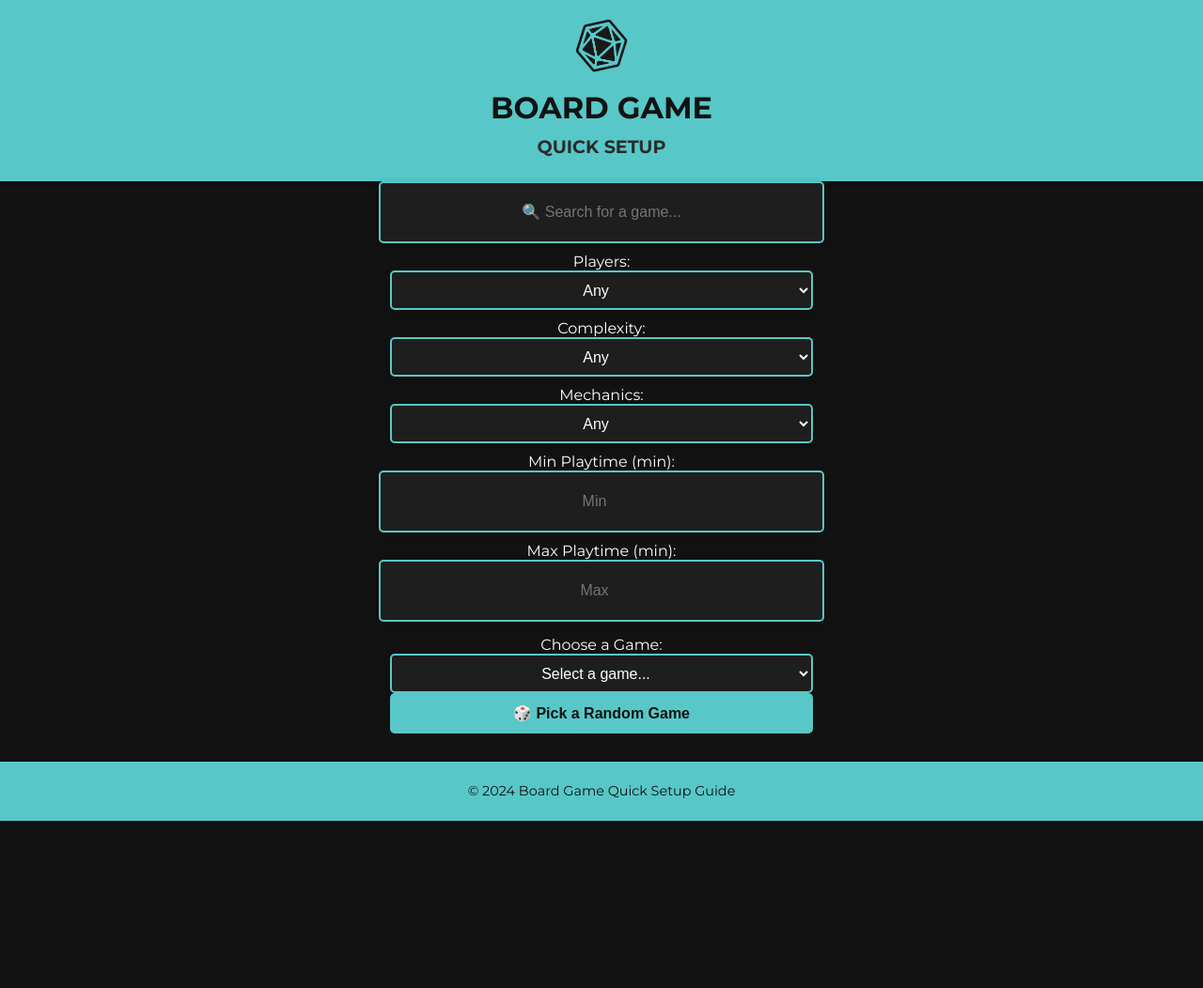
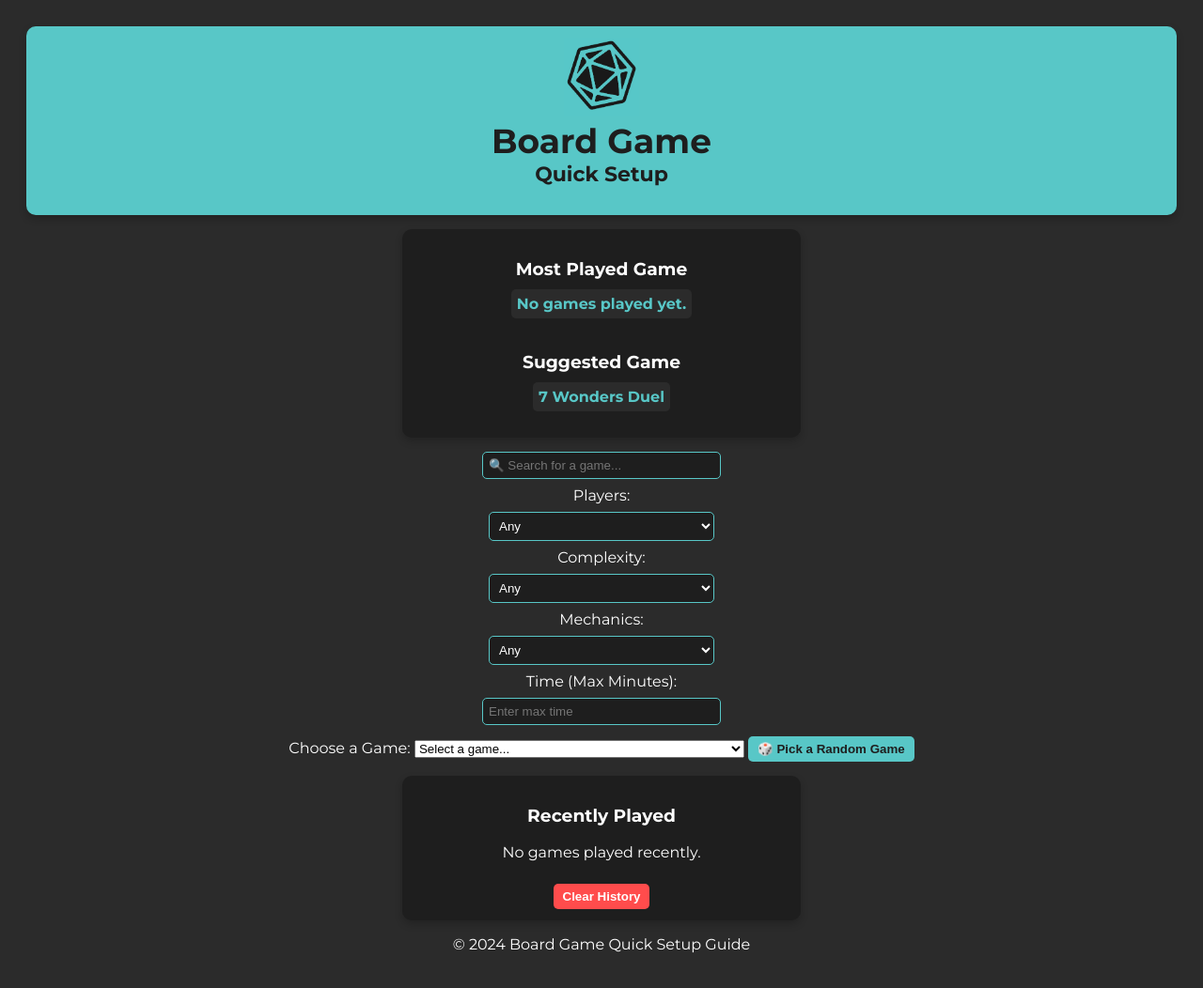
Before and after one commit to ccox0719/game, a plain HTML site: page index.html in a window 1280 px wide. Shown: the whole page at 94% size. Before the commit the page ends 874 px from the top, so only its background shows below. Drawn offline with Linux system fonts and the light colour scheme.

Commit message:
Updated project

```diff
--- a/index.html
+++ b/index.html
@@ -7,7 +7,6 @@
 
     <!-- Google Fonts -->
     <link href="https://fonts.googleapis.com/css2?family=Montserrat:wght@400;700&display=swap" rel="stylesheet">
-
     <link rel="stylesheet" href="styles.css">
 </head>
 <body>
@@ -19,56 +18,48 @@
     </header>
 
     <main>
+        <!-- ✅ Moved Most Played & Suggested Game to the Top -->
+        <div id="gameStats">
+            <h3>Most Played Game</h3>
+            <p id="mostPlayedGame">No data yet.</p>
+
+            <h3>Suggested Game</h3>
+            <p id="suggestedGame">No data yet.</p>
+        </div>
+
+        <!-- ✅ Search & Filters -->
         <div class="filters-container">
-            <!-- Search Bar -->
             <input type="text" id="searchBox" placeholder="🔍 Search for a game...">
 
-            <!-- Filters Section -->
-            <div class="filter-group">
             <label for="playerFilter">Players:</label>
             <select id="playerFilter">
                 <option value="">Any</option>
             </select>
-            </div>
 
-            <div class="filter-group">
             <label for="complexityFilter">Complexity:</label>
             <select id="complexityFilter">
                 <option value="">Any</option>
             </select>
-            </div>
 
-            <div class="filter-group">
             <label for="mechanicsFilter">Mechanics:</label>
             <select id="mechanicsFilter">
                 <option value="">Any</option>
             </select>
+
+            <label for="timeFilter">Time (Max Minutes):</label>
+            <input type="number" id="timeFilter" placeholder="Enter max time">
         </div>
 
-            <!-- Playtime Filter (Numeric Inputs) -->
-            <div class="filter-group">
-                <label for="playtimeMin">Min Playtime (min):</label>
-                <input type="number" id="playtimeMin" placeholder="Min">
+        <!-- ✅ Game Selection -->
+        <div class="game-selection">
+            <label for="gameSelect">Choose a Game:</label>
+            <select id="gameSelect">
+                <option value="">Select a game...</option>
+            </select>
+            <button id="randomButton">🎲 Pick a Random Game</button>
         </div>
 
-            <div class="filter-group">
-                <label for="playtimeMax">Max Playtime (min):</label>
-                <input type="number" id="playtimeMax" placeholder="Max">
-            </div>
-        </div>
-
-        <!-- Game Selection -->
-        <div class="game-selection">
-            <label for="gameSelect">Choose a Game:</label>
-            <select id="gameSelect" onchange="displaySelectedGame()">
-                <option value="">Select a game...</option>
-            </select>
-
-            <!-- Random Pick Button -->
-            <button id="randomButton" onclick="pickRandomGame()">🎲 Pick a Random Game</button>
-        </div>
-
-        <!-- Game details section -->
+        <!-- ✅ Game Details -->
         <div id="gameDetails" class="game-details" style="display: none;">
             <h2 id="gameTitle"></h2>
             <p><strong>Mechanics:</strong> <span id="gameMechanics"></span></p>
@@ -77,6 +68,13 @@
             <p><strong>Complexity:</strong> <span id="gameComplexity"></span></p>
             <p><strong>Quick Setup Guide:</strong></p>
             <div id="gameGuide"></div>
+        </div>
+
+        <!-- ✅ Recently Played at the Bottom -->
+        <div id="recentGamesSection">
+            <h3>Recently Played</h3>
+            <ul id="recentGamesList"></ul>
+            <button id="clearRecentButton">Clear History</button>
         </div>
     </main>
 
--- a/script.js
+++ b/script.js
@@ -1,37 +1,26 @@
 const apiUrl = "https://raw.githubusercontent.com/ccox0719/game/main/boardgames.json";
 
-let games = []; // Store JSON data
-let filteredGames = []; // Store filtered list
+let games = [];
+let filteredGames = [];
+const recentGamesKey = "recentGames";
+const playCountKey = "playCount";
 
-// ✅ Fetch latest JSON (prevents caching issues)
 async function fetchGames() {
     try {
-        const response = await fetch(apiUrl + "?nocache=" + new Date().getTime()); // Prevents caching
+        const response = await fetch(apiUrl + "?nocache=" + new Date().getTime());
         games = await response.json();
-        filteredGames = [...games]; // Ensure filteredGames starts as full list
+        filteredGames = [...games];
         populateDropdown(filteredGames);
-        populateFilters(games); // ✅ Populate filters AFTER loading games
+        populateFilters(games);
+        displayRecentGames();
+        displayMostPlayedGame();
+        displaySuggestedGame();
     } catch (error) {
         console.error("Error fetching game data:", error);
     }
 }
 
-// ✅ Populate game dropdown
-function populateDropdown(gameList) {
-    const dropdown = document.getElementById("gameSelect");
-    dropdown.innerHTML = `<option value="">Select a game...</option>`; // Reset dropdown
-
-    gameList.forEach(game => {
-        const option = document.createElement("option");
-        option.value = game.Game;
-        option.textContent = `${game.Game} (${game.Players.Min}-${game.Players.Max} Players)`;
-        dropdown.appendChild(option);
-    });
-
-    filteredGames = [...gameList]; // Update filtered list for random selection
-}
-
-// ✅ Populate filter dropdowns dynamically
+// ✅ Populate Filters
 function populateFilters(gameList) {
     const playerFilter = document.getElementById("playerFilter");
     const complexityFilter = document.getElementById("complexityFilter");
@@ -49,35 +38,52 @@ function populateFilters(gameList) {
         game.Mechanics.forEach(mechanic => mechanicsSet.add(mechanic));
     });
 
-    // ✅ Populate Player Filter
-    playerFilter.innerHTML = `<option value="">Any</option>`; // Reset before filling
-    [...maxPlayers].sort((a, b) => a - b).forEach(count => {
+    populateFilterDropdown(playerFilter, maxPlayers, "Players");
+    populateFilterDropdown(complexityFilter, complexities);
+    populateFilterDropdown(mechanicsFilter, mechanicsSet);
+}
+
+// ✅ Helper function to populate dropdowns
+function populateFilterDropdown(filterElement, dataSet, label = "") {
+    filterElement.innerHTML = `<option value="">Any</option>`;
+    [...dataSet].sort((a, b) => a - b).forEach(value => {
         const option = document.createElement("option");
-        option.value = count;
-        option.textContent = `${count} Players`;
-        playerFilter.appendChild(option);
-    });
-
-    // ✅ Populate Complexity Filter
-    complexityFilter.innerHTML = `<option value="">Any</option>`; // Reset before filling
-    complexities.forEach(level => {
-        const option = document.createElement("option");
-        option.value = level;
-        option.textContent = level;
-        complexityFilter.appendChild(option);
-    });
-
-    // ✅ Populate Mechanics Filter
-    mechanicsFilter.innerHTML = `<option value="">Any</option>`; // Reset before filling
-    mechanicsSet.forEach(mechanic => {
-        const option = document.createElement("option");
-        option.value = mechanic;
-        option.textContent = mechanic;
-        mechanicsFilter.appendChild(option);
+        option.value = value;
+        option.textContent = label ? `${value} ${label}` : value;
+        filterElement.appendChild(option);
     });
 }
 
-// ✅ Display selected game details
+// ✅ Populate game dropdown
+function populateDropdown(gameList) {
+    const dropdown = document.getElementById("gameSelect");
+    dropdown.innerHTML = `<option value="">Select a game...</option>`;
+
+    gameList.forEach(game => {
+        const option = document.createElement("option");
+        option.value = game.Game;
+        option.textContent = `${game.Game} (${game.Players.Min}-${game.Players.Max} Players)`;
+        dropdown.appendChild(option);
+    });
+
+    filteredGames = [...gameList];
+}
+
+// ✅ Pick a random game from the filtered list
+function pickRandomGame() {
+    if (filteredGames.length === 0) {
+        alert("No games available. Adjust your filters!");
+        return;
+    }
+
+    let randomIndex = Math.floor(Math.random() * filteredGames.length);
+    let randomGame = filteredGames[randomIndex];
+
+    document.getElementById("gameSelect").value = randomGame.Game;
+    displaySelectedGame();
+}
+
+// ✅ Display selected game details & track play history
 function displaySelectedGame() {
     const selectedGameName = document.getElementById("gameSelect").value;
     const selectedGame = games.find(game => game.Game === selectedGameName);
@@ -89,7 +95,6 @@ function displaySelectedGame() {
         document.getElementById("gamePlayers").textContent = `${selectedGame.Players.Min}-${selectedGame.Players.Max} Players`;
         document.getElementById("gameComplexity").textContent = selectedGame.Complexity;
 
-        // ✅ Ensure Overview and Setup are properly displayed
         document.getElementById("gameGuide").innerHTML = `
             <h3>Overview</h3>
             <p>${selectedGame.QuickSetupGuide.Overview || "No overview available."}</p>
@@ -104,59 +109,102 @@ function displaySelectedGame() {
         `;
 
         document.getElementById("gameDetails").style.display = "block";
+        trackRecentGame(selectedGame.Game);
     } else {
         document.getElementById("gameDetails").style.display = "none";
     }
 }
 
-// ✅ Pick a random game from the filtered list
-function pickRandomGame() {
-    if (filteredGames.length === 0) {
-        alert("No games available. Adjust your filters!");
-        return;
+// ✅ Track Recently Played Games & Update Play Count
+function trackRecentGame(gameName) {
+    let recentGames = JSON.parse(localStorage.getItem(recentGamesKey)) || [];
+    let playCount = JSON.parse(localStorage.getItem(playCountKey)) || {};
+
+    recentGames = recentGames.filter(game => game !== gameName);
+    recentGames.unshift(gameName);
+    if (recentGames.length > 5) recentGames.pop();
+
+    playCount[gameName] = (playCount[gameName] || 0) + 1;
+
+    localStorage.setItem(recentGamesKey, JSON.stringify(recentGames));
+    localStorage.setItem(playCountKey, JSON.stringify(playCount));
+
+    displayRecentGames();
+    displayMostPlayedGame();
+    displaySuggestedGame();
+}
+
+// ✅ Display Recently Played Games
+function displayRecentGames() {
+    const recentList = document.getElementById("recentGamesList");
+    let recentGames = JSON.parse(localStorage.getItem(recentGamesKey)) || [];
+
+    recentList.innerHTML = recentGames.length === 0 ? "<p>No games played recently.</p>" : "";
+
+    recentGames.forEach(game => {
+        const listItem = document.createElement("li");
+        listItem.textContent = game;
+        listItem.onclick = () => {
+            document.getElementById("gameSelect").value = game;
+            displaySelectedGame();
+        };
+        recentList.appendChild(listItem);
+    });
+}
+
+// ✅ Display Most Played Game
+function displayMostPlayedGame() {
+    const mostPlayedElement = document.getElementById("mostPlayedGame");
+    let playCount = JSON.parse(localStorage.getItem(playCountKey)) || {};
+
+    let mostPlayed = Object.entries(playCount).sort((a, b) => b[1] - a[1])[0];
+
+    mostPlayedElement.innerHTML = mostPlayed ? `${mostPlayed[0]} (${mostPlayed[1]} plays)` : "No games played yet.";
+}
+
+// ✅ **Fixing Suggested Game Selection**
+function displaySuggestedGame() {
+    const suggestedGameElement = document.getElementById("suggestedGame");
+    let playCount = JSON.parse(localStorage.getItem(playCountKey)) || {};
+
+    // ✅ Prioritize games that have never been played
+    let neverPlayedGames = games.filter(game => !playCount[game.Game]);
+
+    let leastPlayedGame;
+
+    if (neverPlayedGames.length > 0) {
+        // Pick a random game from never played games
+        leastPlayedGame = neverPlayedGames[Math.floor(Math.random() * neverPlayedGames.length)];
+    } else {
+        // Sort all played games by least played count
+        let sortedGames = Object.entries(playCount).sort((a, b) => a[1] - b[1]);
+
+        // ✅ Find all games with the lowest play count
+        let lowestPlayCount = sortedGames[0][1];
+        let tiedGames = sortedGames.filter(game => game[1] === lowestPlayCount).map(game => game[0]);
+
+        // ✅ Randomly pick one from the tied games
+        let randomIndex = Math.floor(Math.random() * tiedGames.length);
+        leastPlayedGame = games.find(game => game.Game === tiedGames[randomIndex]);
     }
 
-    let randomIndex = Math.floor(Math.random() * filteredGames.length);
-    let randomGame = filteredGames[randomIndex];
-
-    // ✅ Set dropdown to the selected random game
-    document.getElementById("gameSelect").value = randomGame.Game;
-
-    // ✅ Trigger game details display
-    displaySelectedGame();
+    // ✅ Ensure a game is selected before displaying
+    suggestedGameElement.textContent = leastPlayedGame ? leastPlayedGame.Game : "No suggestions available.";
 }
 
-// ✅ Filter games based on search, players, mechanics, playtime, and complexity
-function filterGames() {
-    let searchQuery = document.getElementById("searchBox").value.toLowerCase();
-    let selectedPlayers = parseInt(document.getElementById("playerFilter").value, 10);
-    let selectedComplexity = document.getElementById("complexityFilter").value;
-    let selectedMechanics = document.getElementById("mechanicsFilter").value;
-    let minPlaytime = parseInt(document.getElementById("playtimeMin").value, 10) || 0;
-    let maxPlaytime = parseInt(document.getElementById("playtimeMax").value, 10) || Infinity;
-
-    filteredGames = games.filter(game => {
-        let matchesSearch = searchQuery === "" || game.Game.toLowerCase().includes(searchQuery);
-        let matchesPlayers = isNaN(selectedPlayers) || (selectedPlayers >= game.Players.Min && selectedPlayers <= game.Players.Max);
-        let matchesComplexity = selectedComplexity === "" || game.Complexity === selectedComplexity;
-        let matchesMechanics = selectedMechanics === "" || game.Mechanics.includes(selectedMechanics);
-        let matchesPlaytime = (game.Playtime.Min >= minPlaytime) && (game.Playtime.Max <= maxPlaytime);
-
-        return matchesSearch && matchesPlayers && matchesComplexity && matchesMechanics && matchesPlaytime;
-    });
-
-    populateDropdown(filteredGames);
+// ✅ Clear Recent Games & Reset Play Counts
+function clearRecentGames() {
+    localStorage.removeItem(recentGamesKey);
+    localStorage.removeItem(playCountKey);
+    displayRecentGames();
+    displayMostPlayedGame();
+    displaySuggestedGame();
 }
 
-// ✅ Event Listeners for Selection & Filtering
+// ✅ Event Listeners
 document.getElementById("gameSelect").addEventListener("change", displaySelectedGame);
 document.getElementById("randomButton").addEventListener("click", pickRandomGame);
-document.getElementById("playerFilter").addEventListener("change", filterGames);
-document.getElementById("complexityFilter").addEventListener("change", filterGames);
-document.getElementById("mechanicsFilter").addEventListener("change", filterGames);
-document.getElementById("playtimeMin").addEventListener("input", filterGames);
-document.getElementById("playtimeMax").addEventListener("input", filterGames);
-document.getElementById("searchBox").addEventListener("input", filterGames);
+document.getElementById("clearRecentButton").addEventListener("click", clearRecentGames);
 
 // Fetch games on page load
 fetchGames();
--- a/styles.css
+++ b/styles.css
@@ -1,148 +1,143 @@
-/* General Body Styling */
+/* ✅ General Styling */
 body {
     font-family: 'Montserrat', sans-serif;
-    margin: 0;
-    padding: 0;
-    background-color: #121212; /* Dark mode background */
-    color: #ffffff; /* White text for readability */
+    background-color: #2b2b2b;
+    color: #ffffff;
     text-align: center;
-    display: flex;
-    flex-direction: column;
-    align-items: center; /* Ensures everything inside the body is centered */
+    padding: 20px;
 }
 
-/* Header Styling */
+/* ✅ Header */
 header {
-    background-color: #58c7c7; /* Cyan-teal header */
-    color: #121212; /* Dark text for contrast */
-    text-align: center;
-    padding: 20px;
-    width: 100%;
+    background-color: #58c7c7;
+    padding: 12px;
+    border-radius: 10px;
     box-shadow: 0px 4px 8px rgba(0, 0, 0, 0.2);
-    display: flex;
-    flex-direction: column;
-    align-items: center;
-    justify-content: center;
+    margin-bottom: 12px;
 }
 
-/* Logo Centering */
 .logo {
-    width: 60px;
-    height: 60px;
-    border-radius: 15px 0 0 0; /* Only top-left corner rounded */
-    object-fit: cover;
-    margin-bottom: 10px; /* Adds spacing below the logo */
+    width: 80px;
 }
 
-/* Main Title Centering */
 .main-title {
-    font-size: 2em;
-    font-weight: 700;
-    text-transform: uppercase;
-    margin: 5px 0;
+    font-size: 36px;
+    font-weight: bold;
+    color: #1e1e1e;
+    margin: 0px 0;
 }
 
-/* Subtitle Centering */
 .subtitle {
-    font-size: 1.2em;
-    text-transform: uppercase;
-    margin: 5px 0;
-    color: #2b2b2b;
+    font-size: 22px;
+    color: #1e1e1e;
+    margin-top: 0
 }
 
-/* Main Content Wrapper - Ensures Centering */
-main {
-    width: 100%;
-    max-width: 450px; /* Keeps everything aligned and centered */
-    display: flex;
-    flex-direction: column;
-    align-items: center;
-    gap: 15px;
+/* ✅ Game Stats - Most Played & Suggested Game */
+#gameStats {
+    background: #1e1e1e;
+    padding: 12px;
+    border-radius: 10px;
+    box-shadow: 0px 4px 8px rgba(0, 0, 0, 0.2);
+    max-width: 400px;
+    margin: 15px auto;
+    text-align: center;
 }
 
-/* Filters & Input Section */
+#gameStats h3 {
+    margin-bottom: 6px;
+    color: #ffffff;
+}
+
+#mostPlayedGame,
+#suggestedGame {
+    font-size: 16px;
+    font-weight: bold;
+    background-color: #2b2b2b;
+    padding: 6px;
+    border-radius: 5px;
+    display: inline-block;
+    margin-top: 4px;
+    color: #58c7c7;
+}
+
+/* ✅ Filters */
 .filters-container {
     display: flex;
     flex-direction: column;
     align-items: center;
-    gap: 10px;
-    width: 100%;
+    gap: 8px;
+    margin-bottom: 12px;
 }
 
-/* Search Bar & Input Styling */
-input[type="text"], select, input[type="number"] {
-    width: 100%;
-    padding: 10px;
-    font-size: 16px;
-    height: 42px; /* Consistent height for all inputs */
-    border: 2px solid #58c7c7;
+.filters-container select,
+.filters-container input {
+    width: 240px;
+    padding: 6px;
     border-radius: 5px;
+    border: 1px solid #58c7c7;
     background-color: #1e1e1e;
-    color: white;
-    text-align: center;
-    box-shadow: 0px 3px 8px rgba(0, 0, 0, 0.2);
+    color: #ffffff;
 }
 
-/* Filter Groups - Each Filter Takes Full Width */
-.filter-group {
-    display: flex;
-    flex-direction: column;
-    align-items: center;
-    width: 100%;
+/* ✅ Game Selection */
+.game-selection {
+    margin-top: 12px;
 }
 
-/* Game Selection Section */
-.game-selection {
-    display: flex;
-    flex-direction: column;
-    align-items: center;
-    width: 100%;
+/* ✅ Buttons */
+button {
+    padding: 6px 10px;
+    border: none;
+    border-radius: 5px;
+    background-color: #58c7c7;
+    color: #1e1e1e;
+    cursor: pointer;
+    font-weight: bold;
 }
 
-/* Game Details Box */
+button:hover {
+    background-color: #4aa5a5;
+}
+
+/* ✅ Game Details */
 .game-details {
     background: #1e1e1e;
-    padding: 20px;
-    width: 100%;
+    padding: 15px;
     border-radius: 10px;
-    box-shadow: 0px 4px 12px rgba(0, 0, 0, 0.2);
-    text-align: left;
-    line-height: 1.6;
+    box-shadow: 0px 4px 8px rgba(0, 0, 0, 0.2);
+    margin-top: 12px;
 }
 
-/* Game Guide Section Headings */
-#gameGuide h3 {
-    color: #58c7c7;
-    border-bottom: 2px solid #58c7c7;
-    padding-bottom: 5px;
-    margin-top: 15px;
+/* ✅ Recently Played - At the Bottom */
+#recentGamesSection {
+    background: #1e1e1e;
+    padding: 12px;
+    border-radius: 10px;
+    box-shadow: 0px 4px 8px rgba(0, 0, 0, 0.2);
+    max-width: 400px;
+    margin: 15px auto;
+    text-align: center;
 }
 
-/* Buttons */
-button {
-    width: 100%;
-    padding: 12px;
-    font-size: 16px;
-    font-weight: bold;
-    background-color: #58c7c7;
-    color: #121212;
-    border: none;
+#recentGamesList {
+    list-style-type: none;
+    padding: 0;
+}
+
+#recentGamesList li {
+    padding: 6px;
+    border-bottom: 1px solid #58c7c7;
     cursor: pointer;
-    border-radius: 5px;
     transition: background 0.3s;
 }
 
-button:hover {
-    background-color: #46a0a0;
+#recentGamesList li:hover {
+    background: rgba(88, 199, 199, 0.2);
 }
 
-/* Footer */
-footer {
-    margin-top: 30px;
-    background-color: #58c7c7;
-    color: #121212;
-    padding: 8px;
-    font-size: 0.9em;
-    width: 100%;
-    text-align: center;
+#clearRecentButton {
+    margin-top: 8px;
+    background: #ff4c4c;
+    color: white;
 }
```
Lines whose indentation alone changed are shown as unchanged.
